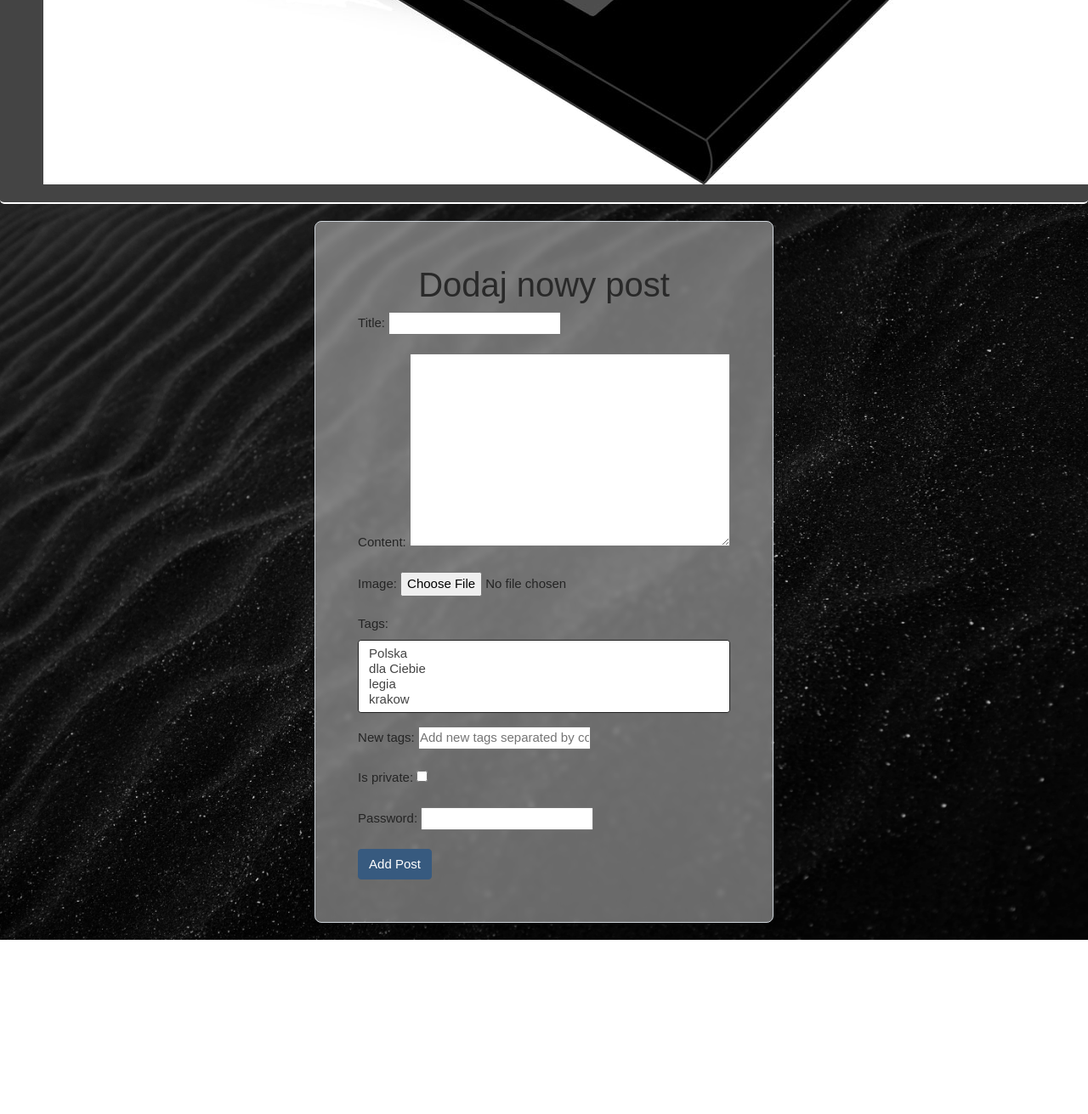
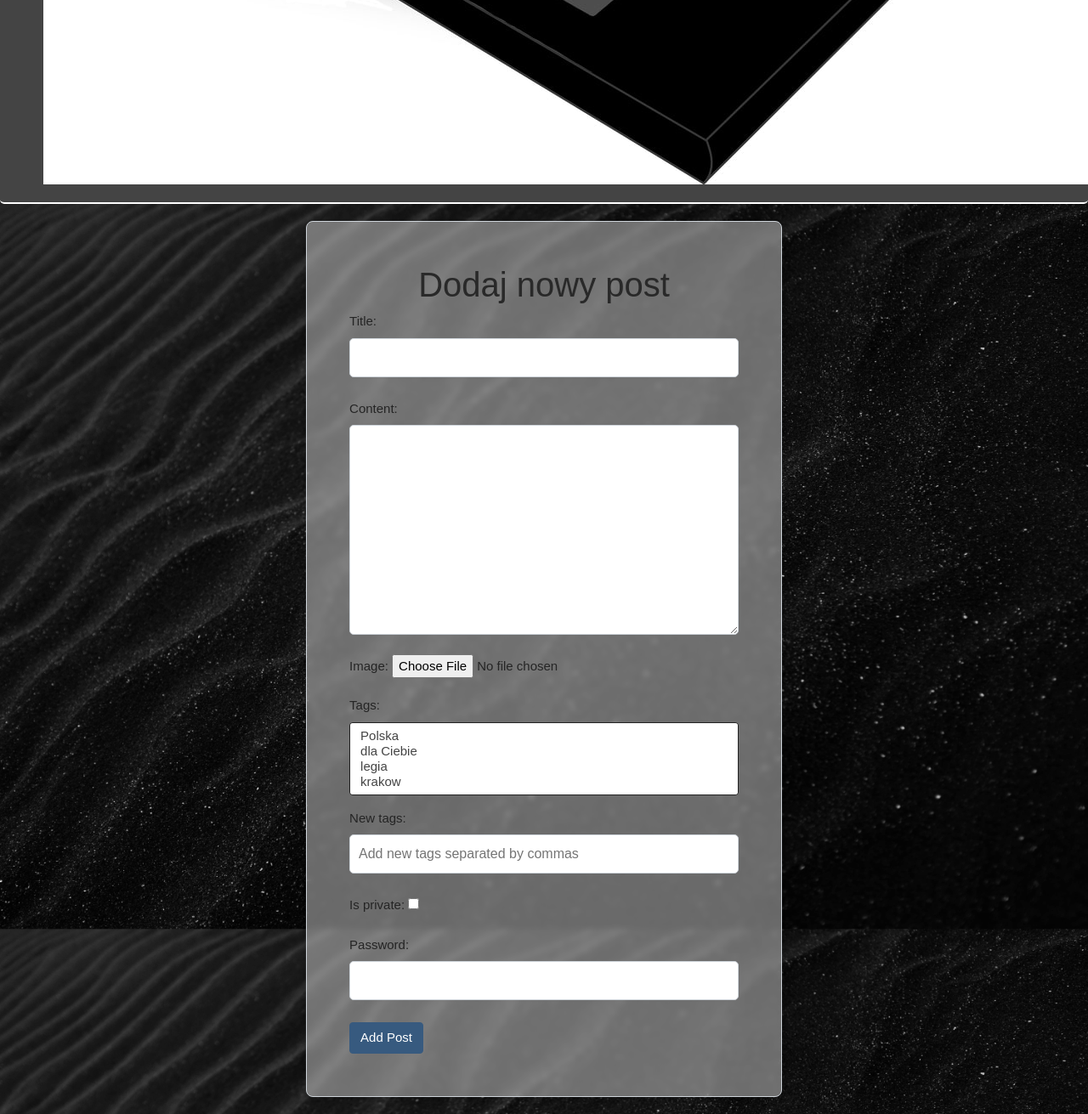
Before and after one commit to SzymonBartkowiak43/PythonBlog, a Django app: page /addpost/2/ in a window 1280 px wide; the page is wider, and only the part inside the window is pictured. Shown: the part 1000-2311 px from the top of that part at 85% size. Before the commit the page ends 2106 px from the top of that part, so only its background shows below. Run offline with Django 5.2, Linux system fonts and the light colour scheme; a user stored in the database is signed in; data comes from the database, SQL or seed files in the repository; some libraries are stand-ins or nearby versions.

Commit message:
add_post_css

```diff
--- a/mainapp/static/css/add_post.css
+++ b/mainapp/static/css/add_post.css
@@ -106,3 +106,19 @@
 button:hover {
     background-color: #8e0f35;
 }
+input[type="text"],
+textarea {
+    border: 1px solid #ced4da;
+    border-radius: 5px; /* Zaokrąglenie boków */
+    padding: 10px;
+    margin-bottom: 10px;
+    width: 100%;
+    font-size: 1rem;
+    transition: border-color 0.3s ease;
+}
+
+input[type="text"]:focus,
+textarea:focus {
+    border-color: #2980b9;
+    outline: none;
+}
```
Also changed, not shown: mainapp/static/css/utworz_blog.css (+19 -2 lines).
